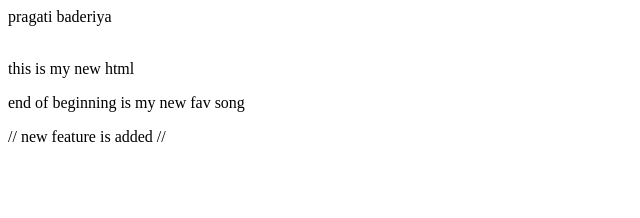
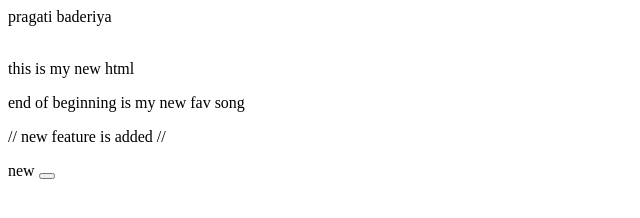
Before and after one commit to pragatibaderiya27/newcpp, a plain HTML site: page index.html in a window 1280 px wide. Shown: the full height of the page, 0-640 px from the left. Drawn offline with Linux system fonts and the light colour scheme.

Commit message:
newbutton

```diff
--- a/index.html
+++ b/index.html
@@ -4,3 +4,4 @@
         <p>
         end of beginning is my new fav song
         <p>  // new feature is added //
+            <p> new <button></button></p>
```
